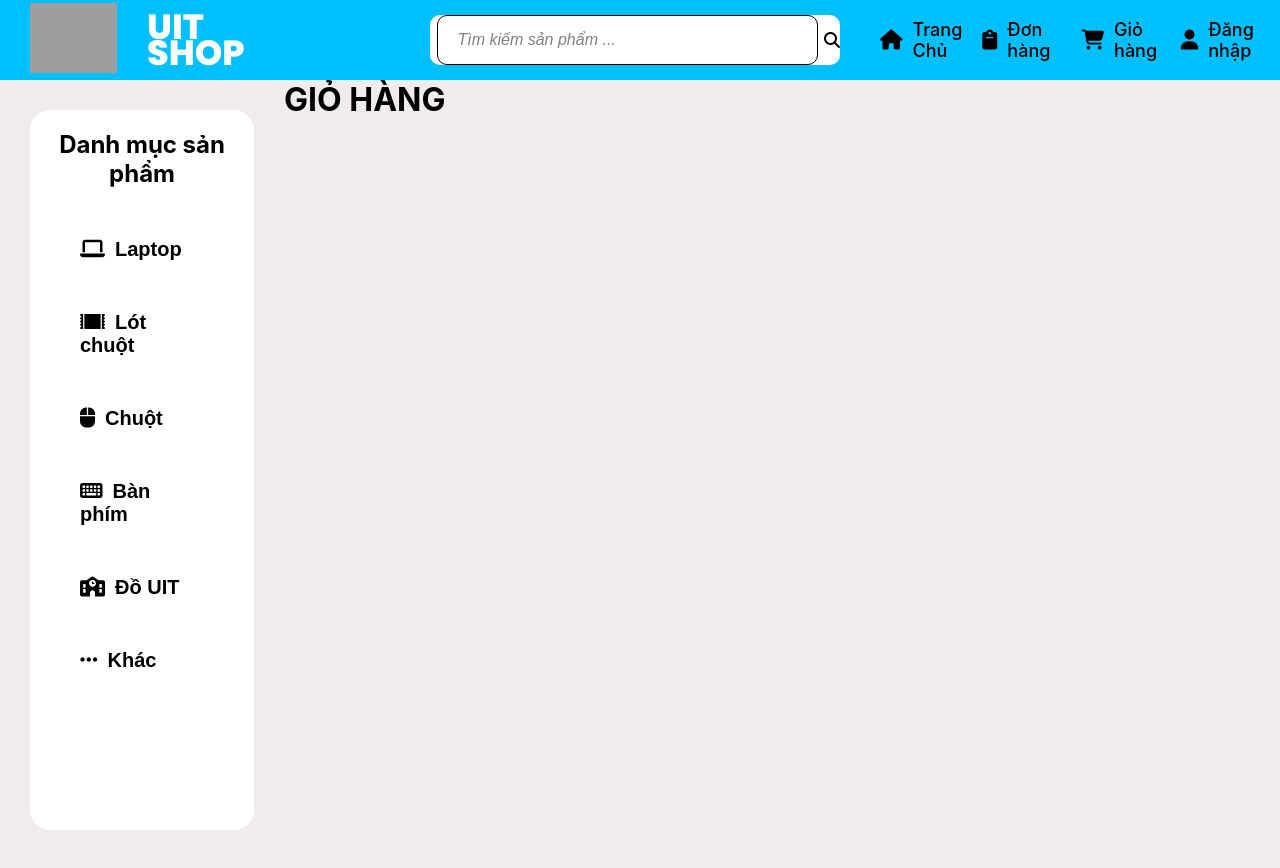
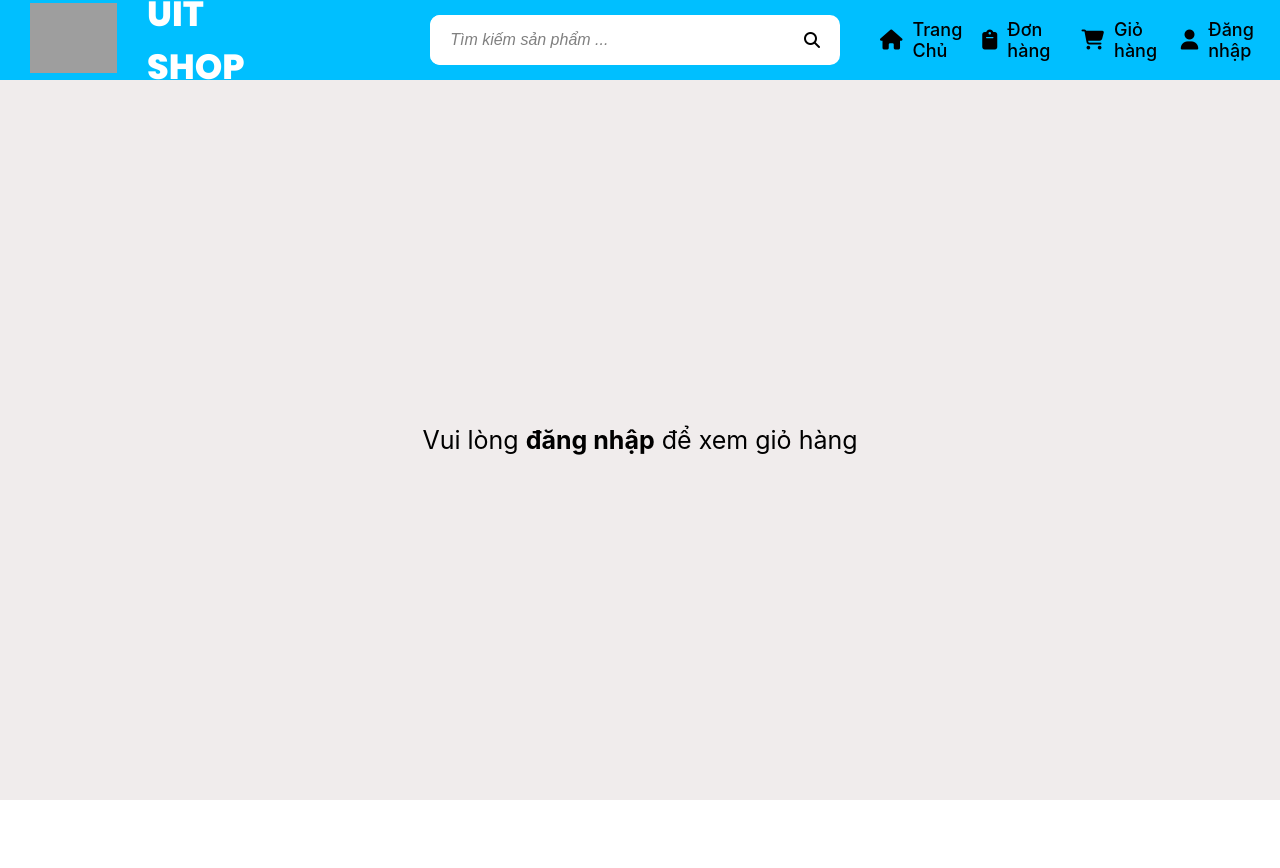
Before and after one commit to Nanome203/web-ban-hang-sv, a React (Create React App) app: page /cart in a window 1280 px wide. Shown: the top 868 px of the page. After the commit the page ends 800 px from the top, so only its background shows below. Built offline with nearby package versions, Linux system fonts and the light colour scheme; grey boxes are pictures that could not be loaded.

Commit message:
thêm page đơn hàng + giỏ hàng

```diff
--- a/src/App.js
+++ b/src/App.js
@@ -8,6 +8,7 @@ import LogInForm from "./pages/LogInForm.jsx";
 import Cart from "./pages/Cart.jsx";
 import Orders from "./pages/Orders.jsx";
 import NavigationLayout from "./layout/NavigationLayout.jsx";
+
 function App() {
   return (
     <BrowserRouter>
@@ -21,9 +22,9 @@ function App() {
             <Route path="keyboard" element={<NotFound />} />
             <Route path="UITproducts" element={<NotFound />} />
             <Route path="others" element={<NotFound />} />
-            <Route path="orders" element={<Orders />} />
-            <Route path="cart" element={<Cart />} />
           </Route>
+          <Route path="/orders" element={<Orders />} />
+          <Route path="/cart" element={<Cart />} />
         </Route>
         <Route path="login" element={<LogInForm />} />
       </Routes>
--- a/src/components/SlideShow.jsx
+++ b/src/components/SlideShow.jsx
@@ -8,7 +8,8 @@ function SlideShow() {
     dots: true,
     infinite: true,
     autoplay: true,
-    speed: 500,
+    autoplaySpeed: 9000,
+    speed: 3000,
     arrows: false,
     slidesToShow: 1,
     slidesToScroll: 1,
@@ -26,7 +27,7 @@ function SlideShow() {
 
         <div className={styles.slider_item}>
           <img
-            src="https://img.tgdd.vn/imgt/f_webp,fit_outside,quality_100/https://cdn.tgdd.vn/2023/12/banner/gaming-big1-min-1920x450.jpg"
+            src="https://www.phucanh.vn/media/news/3009_Giam5ptphukienlaptop.png"
             alt=""
           />
         </div>
--- a/src/componentsCSS/LogInPage.module.css
+++ b/src/componentsCSS/LogInPage.module.css
@@ -21,21 +21,25 @@
     box-shadow: 0px 0px 40px rgba(0, 0, 0, 0.3);
 }
 
-h3 {
+.box h3 {
     text-align: center;
     font-size: 30px;
     margin: 50px;
 }
 
-p {
+.box p {
     line-height: 0.7cm;
     margin: 30px 0;
 }
 
-span {
+.box label {
     margin-left: 75px;
     font-size: 20px;
     font-weight: bold;
+}
+
+.importanceAsterisk {
+    color: red;
 }
 
 .box_signUp a {
--- a/src/componentsCSS/NavigationHeader.module.css
+++ b/src/componentsCSS/NavigationHeader.module.css
@@ -48,18 +48,18 @@
 }
 
 .SearchBar {
-   width: 93%;
+   width: 100%;
    height: 100%;
    box-sizing: border-box;
    outline: none;
    border: none;
    font-size: 16px;
-   padding: 20px;
    border-radius: 10px;
-   border: black solid 1px;
 }
 
 .IconContainer {
+   margin-left: 10px;
+   margin-right: 20px;
    display: flex;
    align-items: center;
    cursor: pointer;
@@ -99,7 +99,6 @@
    display: flex;
    justify-content: center;
    align-items: center;
-   /* padding: 10px; */
 
 }
 
--- a/src/componentsCSS/SlideShow.module.css
+++ b/src/componentsCSS/SlideShow.module.css
@@ -15,7 +15,7 @@ body {
 
 .slider_item img {
     width: 90%;
-    height: 80vh;
+    height: 75vh;
     object-fit: fill;
     margin-left: 50px;
 }
--- a/src/layout/NavigationLayout.jsx
+++ b/src/layout/NavigationLayout.jsx
@@ -1,7 +1,6 @@
 import React from 'react'
 import "../App.css";
 import NavigationHeader from '../components/NavigationHeader';
-import { Outlet } from 'react-router-dom';
 
 function NavigationLayout() {
   return (
--- a/src/pages/Cart.jsx
+++ b/src/pages/Cart.jsx
@@ -2,9 +2,9 @@ import React from 'react'
 
 function Cart() {
   return (
-    <>
-      <h1>GIỎ HÀNG</h1>
-    </>
+    <div style={{ height: '90vh', display: 'flex', justifyContent: 'center', alignItems: 'center' }}>
+      <p style={{ fontSize: '25px' }}>Vui lòng <span style={{ fontWeight: 'bold' }}>đăng nhập</span> để xem giỏ hàng</p>
+    </div>
   )
 }
 
--- a/src/pages/LogInForm.jsx
+++ b/src/pages/LogInForm.jsx
@@ -1,25 +1,28 @@
 import React from 'react'
 import styles from '../componentsCSS/LogInPage.module.css'
+import { Link } from 'react-router-dom';
 function LogInForm() {
+  function handleOnClick() {
+    window.alert('Không tồn tại database. Đăng nhập thất bại\nĐang quay lại trang chủ');
+  }
   return (
     <>
       <div className={styles.container}>
         <div className={styles.box}>
-          <h3>Đăng nhập vào hệ thống</h3>
+          <h3>LOG IN</h3>
           <p>
-            <span>Mã sinh viên </span>
-            <br />
+            <label htmlFor='MSSV'>Mã sinh viên <span className={styles.importanceAsterisk}>*</span></label>
             <input type="text" id="MSSV" />
           </p>
           <p>
-            <span>Mật khẩu</span>
+            <label htmlFor='password'>Mật khẩu <span className={styles.importanceAsterisk}>*</span></label>
             <br />
             <input type="password" id="password" />
           </p>
           <div className={styles.box_signUp}>
             <a href='https://chungthuc.uit.edu.vn/ForgotPassword.aspx' target='_blank' rel='noreferrer'>Quên mật khẩu?</a>
             <p>
-              <button className={styles.box_button_signUp}>Đăng nhập</button>
+              <Link to='/'><button className={styles.box_button_signUp} onClick={handleOnClick}>Đăng nhập</button></Link>
             </p>
           </div>
         </div>
--- a/src/pages/Orders.jsx
+++ b/src/pages/Orders.jsx
@@ -2,11 +2,9 @@ import React from 'react'
 
 function Orders() {
   return (
-    <>
-      <h1>
-        ĐƠN HÀNG
-      </h1>
-    </>
+    <div style={{ height: '90vh', display: 'flex', justifyContent: 'center', alignItems: 'center' }}>
+      <p style={{ fontSize: '25px' }}>Vui lòng <span style={{ fontWeight: 'bold' }}>đăng nhập</span> để xem thông tin đơn hàng</p>
+    </div>
   )
 }
 
```
